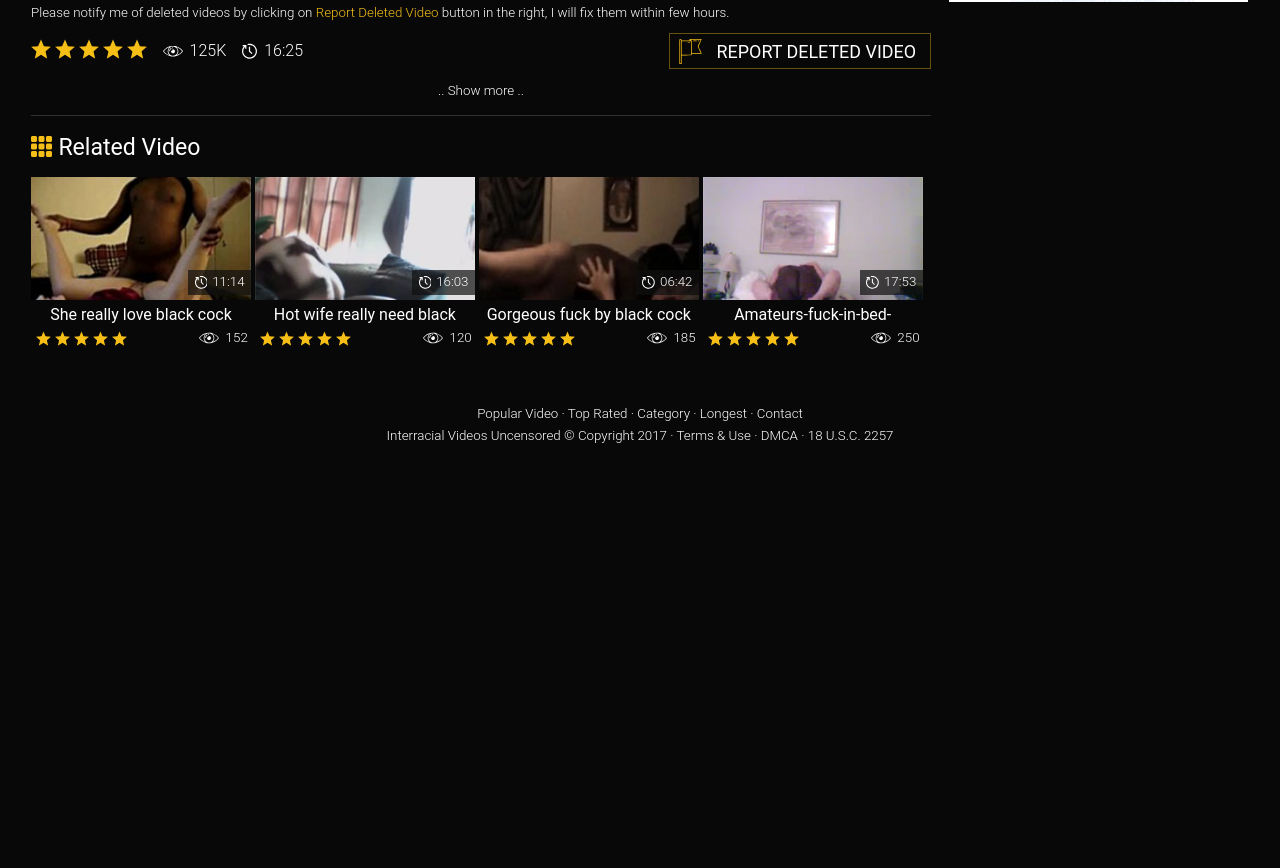
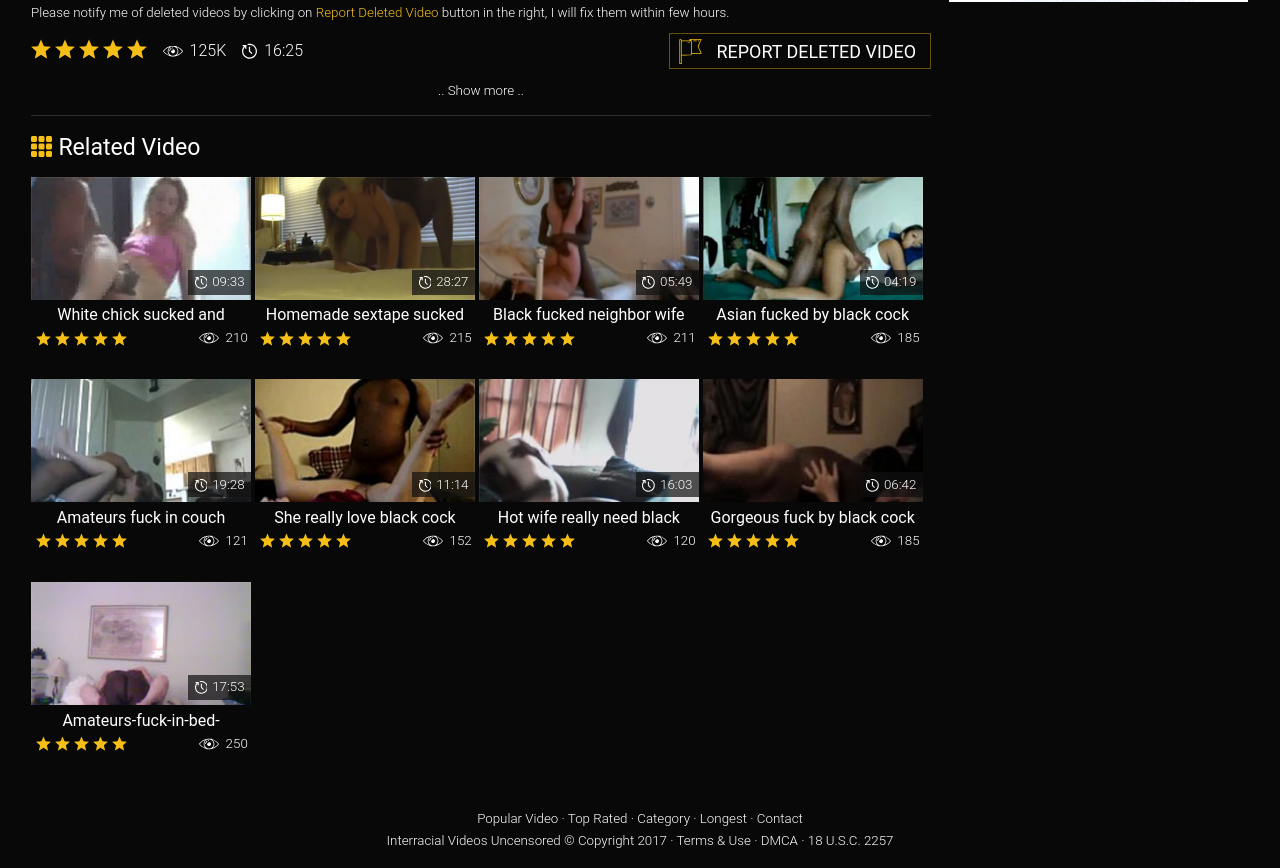
Before and after one commit to unlimitedpup/lokos312, a Jekyll site: the page built from _posts/2017-05-15-brunette-fucked-by-black-cock.md, in a window 1280 px wide and 900 px high, scrolled down 633 px, cut to the strip 32-900 px from the top of the window. Built offline with Jekyll 4.4.1, drawn with Linux system fonts in a browser that asks for light colours; before the commit the page ends 1128 px from its top, so only the background shows below that.

Commit message:
Add files via upload

```diff
--- /dev/null
+++ b/_posts/2017-05-16-amateurs-fuck-in-couch-interracial.md
@@ -0,0 +1,10 @@
+---
+layout: post
+title: Amateurs fuck in couch interracial
+duration: '19:28'
+view: 121
+rate: 2
+video: 'https://flashservice.xvideos.com/embedframe/8251886'
+priority: 0.9
+changefreq: daily
+---
--- /dev/null
+++ b/_posts/2017-05-16-asian-fucked-by-black-cock.md
@@ -0,0 +1,10 @@
+---
+layout: post
+title: Asian fucked by black cock
+duration: '04:19'
+view: 185
+rate: 2
+video: 'https://flashservice.xvideos.com/embedframe/1392238'
+priority: 0.9
+changefreq: daily
+---
--- /dev/null
+++ b/_posts/2017-05-16-black-fucked-neighbor-wife.md
@@ -0,0 +1,10 @@
+---
+layout: post
+title: Black fucked neighbor wife
+duration: '05:49'
+view: 211
+rate: 2
+video: 'https://flashservice.xvideos.com/embedframe/1597351'
+priority: 0.9
+changefreq: daily
+---
--- /dev/null
+++ b/_posts/2017-05-16-homemade-sextape-sucked-and-fucked-interracial.md
@@ -0,0 +1,10 @@
+---
+layout: post
+title: Homemade sextape sucked and fucked interracial
+duration: '28:27'
+view: 215
+rate: 2
+video: 'https://flashservice.xvideos.com/embedframe/10000299'
+priority: 0.9
+changefreq: daily
+---
--- /dev/null
+++ b/_posts/2017-05-16-white-chick-sucked-and-fucked-interracial.md
@@ -0,0 +1,10 @@
+---
+layout: post
+title: White chick sucked and fucked interracial
+duration: '09:33'
+view: 210
+rate: 2
+video: 'https://flashservice.xvideos.com/embedframe/1260017'
+priority: 0.9
+changefreq: daily
+---
```
Also changed, not shown: _posts/2017-05-15-amateurs-fuck-in-bed-interracial.md (line endings or trailing spaces), _posts/2017-05-15-brunette-fucked-by-black-cock.md (line endings or trailing spaces), _posts/2017-05-15-gorgeous-fuck-by-black-cock-interracial.md (line endings or trailing spaces), _posts/2017-05-15-hot-wife-really-need-black-cock-badly-interracial.md (line endings or trailing spaces), _posts/2017-05-15-she-really-love-black-cock-interracial.md (line endings or trailing spaces), assets/img/amateurs-fuck-in-couch-interracial.jpg (added), assets/img/asian-fucked-by-black-cock.jpg (added), assets/img/black-fucked-neighbor-wife.jpg (added), assets/img/homemade-sextape-sucked-and-fucked-interracial.jpg (added), assets/img/white-chick-sucked-and-fucked-interracial.jpg (added).
